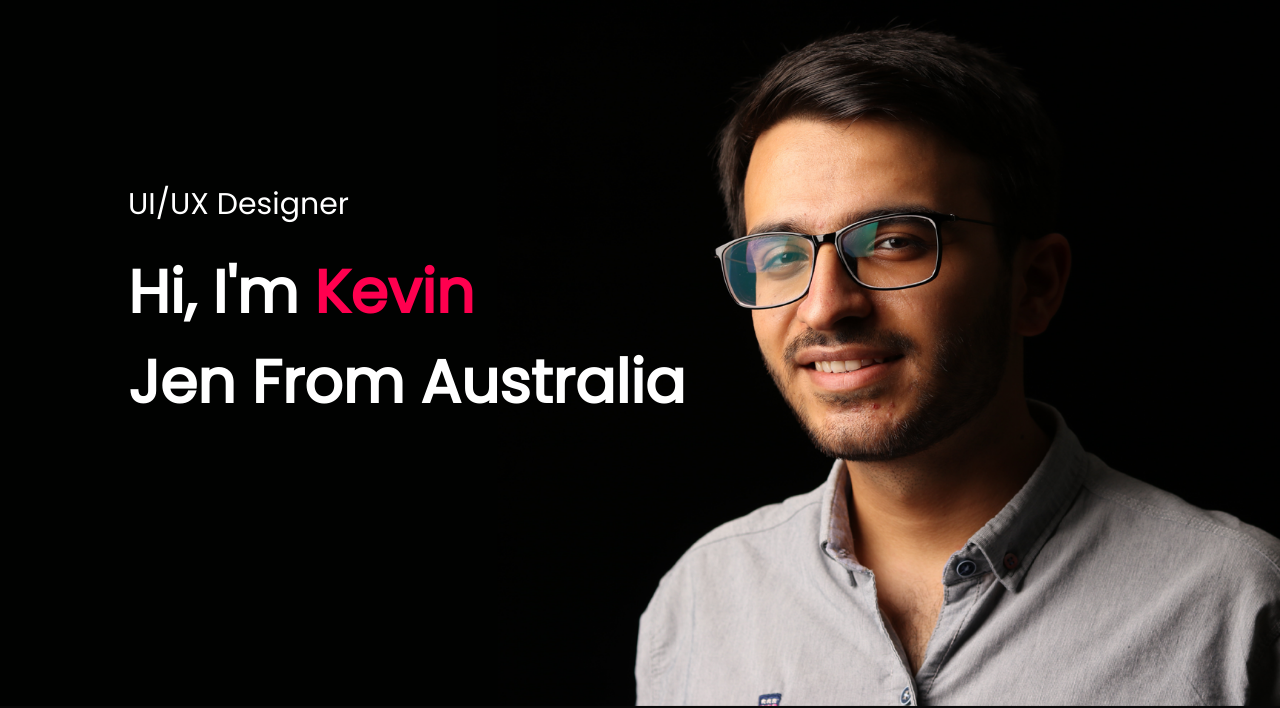
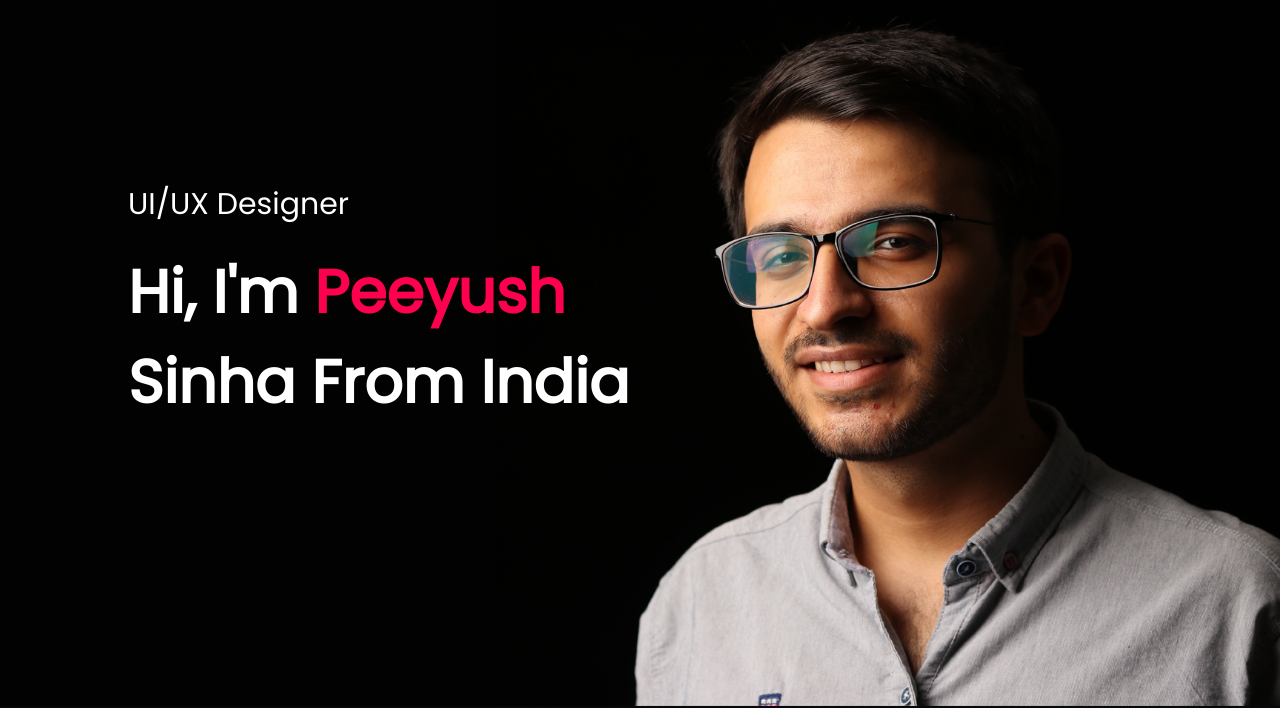
Before and after one commit to KingRoco23/Personal-Portfolio, a plain HTML site: page index.html in a window 1280 px wide. Shown: the part 94-802 px from the top of the page. Drawn offline with Linux system fonts and the light colour scheme.

Commit message:
first commit

```diff
--- a/index.html
+++ b/index.html
@@ -28,7 +28,7 @@
             </nav>
             <div class="header-text">
                 <p>UI/UX Designer</p>
-                <h1>Hi, I'm <span>Kevin</span><br> Jen From Australia</h1>
+                <h1>Hi, I'm <span>Peeyush</span><br> Sinha From India</h1>
             </div>
         </div>
     </div>
```
